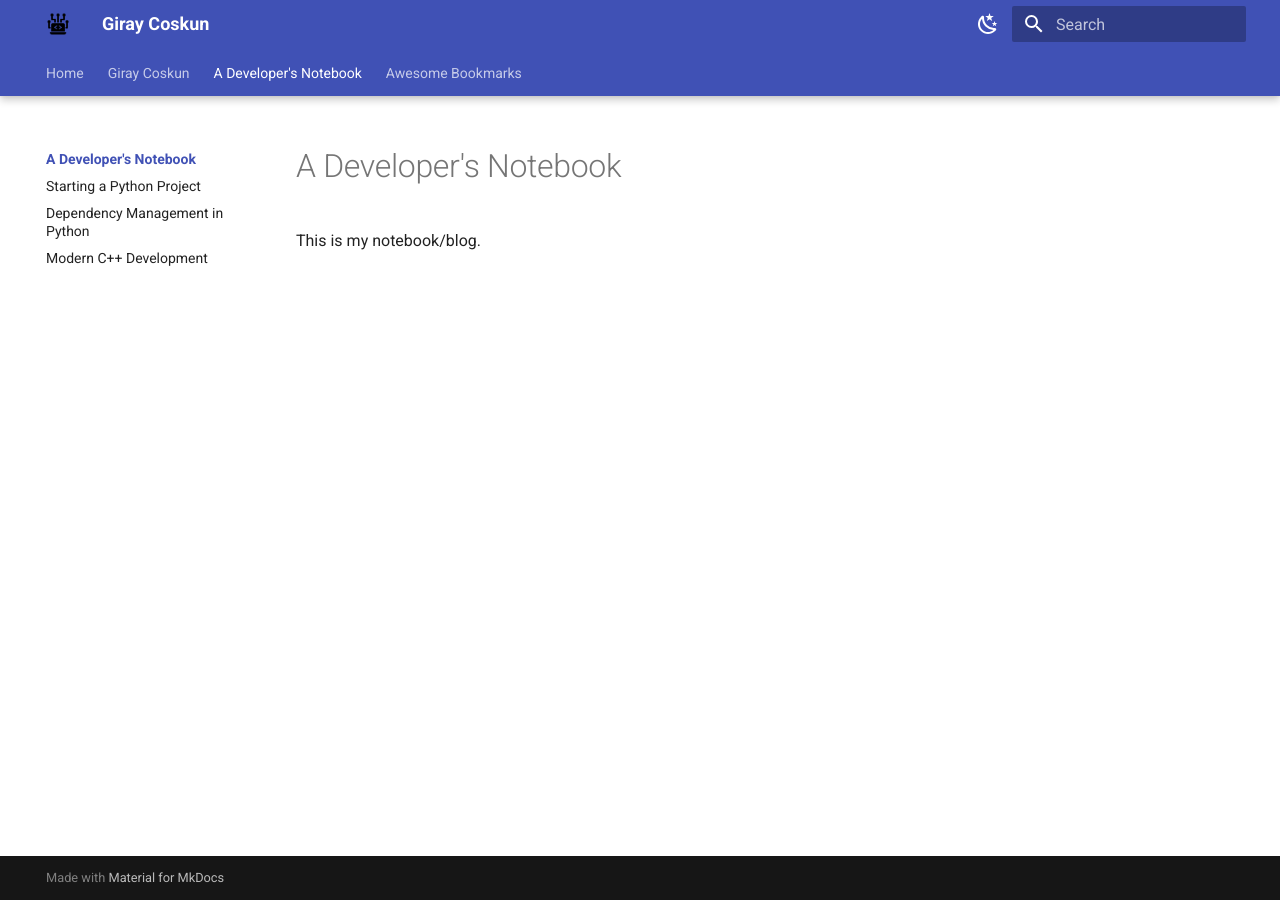
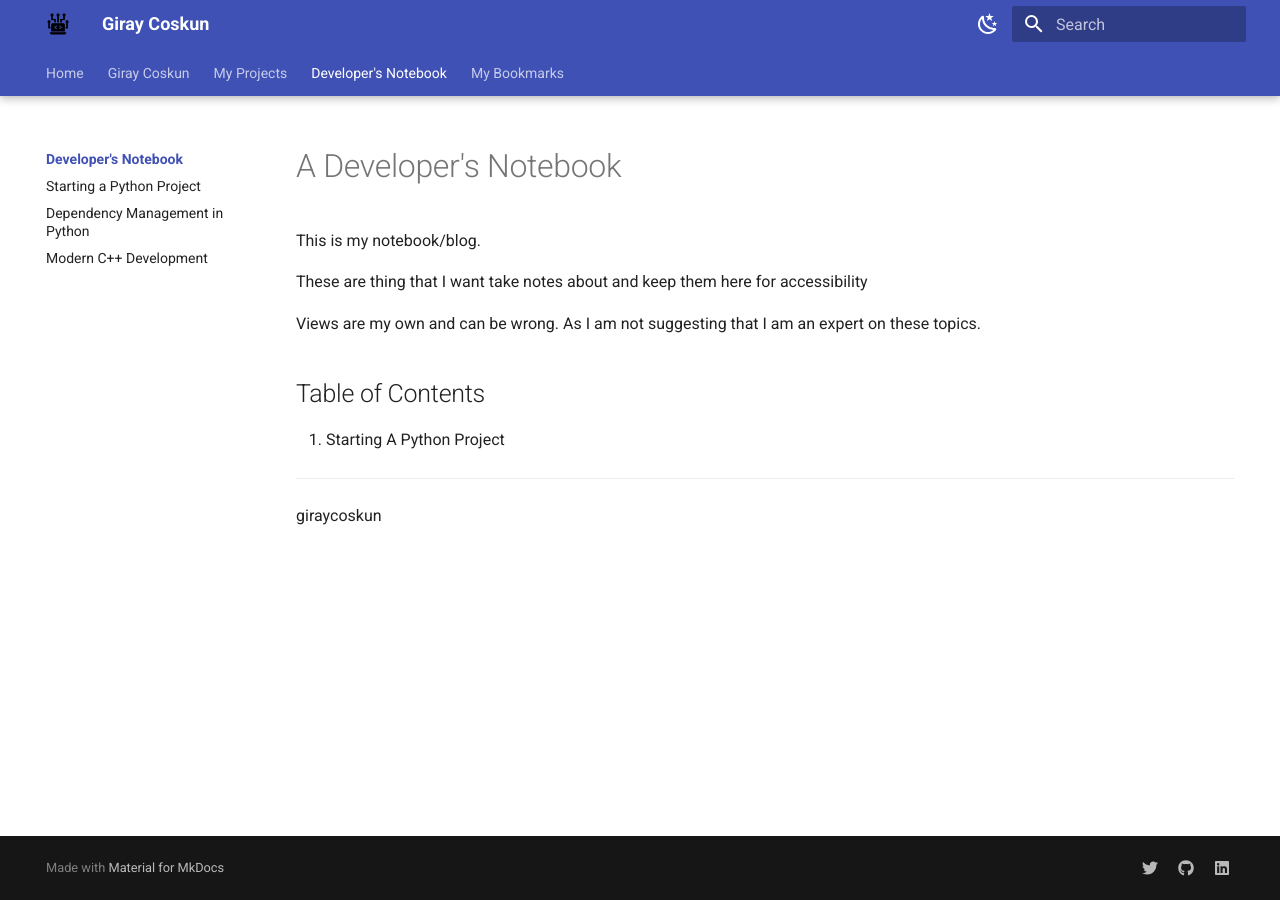
Before and after one commit to giraycoskun/giraycoskun.dev, an MkDocs documentation site: the page built from docs/developers-notebook/index.md, in a window 1280 px wide. Built offline with MkDocs 1.6.1 and Material for MkDocs 9.7.7, drawn with Linux system fonts in a browser that asks for light colours.

Commit message:
updated docs

```diff
--- a/docs/developers-notebook/index.md
+++ b/docs/developers-notebook/index.md
@@ -1,3 +1,20 @@
+---
+hide:
+  - toc
+---
+
 # A Developer's Notebook
 
 This is my notebook/blog.
+
+These are thing that I want take notes about and keep them here for accessibility
+
+Views are my own and can be wrong. As I am not suggesting that I am an expert on these topics.
+
+## Table of Contents
+
+1. Starting A Python Project
+
+---
+
+giraycoskun
--- a/mkdocs.yml
+++ b/mkdocs.yml
@@ -19,6 +19,7 @@ theme:
     - navigation.tabs
     - navigation.tabs.sticky
     - content.code.annotate
+    - toc.follow
 
   palette:
 
@@ -33,6 +34,14 @@ theme:
         icon: material/weather-sunny
         name: Switch to light mode
 
+extra:
+  social:
+    - icon: fontawesome/brands/twitter
+      link: https://twitter.com/giraycoskun
+    - icon: fontawesome/brands/github
+      link: https://github.com/giraycoskun
+    - icon: fontawesome/brands/linkedin
+      link: https://www.linkedin.com/in/giraycoskun/
 
 
 plugins:
@@ -62,17 +71,21 @@ markdown_extensions:
 nav:
   - Home: index.md
   - Giray Coskun:
-    - Intro: home/index.md
+    - home/index.md
     - Education: home/education.md
     - Publications & Projects: home/projects.md
     - Experience: home/experience.md
     - Skills: home/skills.md
     - CV: home/cv.md
-  - A Developer's Notebook:
-    - Intro: developers-notebook/index.md
+  - My Projects:
+    - projects/index.md
+    - Research Projects: projects/research-projects.md
+    - Coursework Projects: projects/course-projects.md
+    - Side Projects: projects/side-projects.md
+  - Developer's Notebook:
+    - developers-notebook/index.md
     - Starting a Python Project: developers-notebook/python-project.md
     - Dependency Management in Python: developers-notebook/dependency-management-python.md
     - Modern C++ Development: developers-notebook/modern-cpp-development.md
-  - Awesome Bookmarks:
-    - Intro: awesome-bookmarks/index.md
+  - My Bookmarks:
     - Python: awesome-bookmarks/python.md
--- a/overrides/home.html
+++ b/overrides/home.html
@@ -49,7 +49,7 @@
         /* Adjust as needed */
         animation:
             typing 2s steps(40, end),
-            blink-caret .50s step-end infinite;
+            blink-caret .70s step-end infinite;
     }
 
 
@@ -94,7 +94,7 @@
                 </div>
             </div>
             <div class="mdx-hero__content main">
-                <p style="border: solid; padding: 20px;">
+                <p style="border: solid; padding: 20px;  border-radius: 5px;">
                     Hi,<br>
 
                     I am a senior student at Sabanci University Computer Science & Engineering with a double major
@@ -108,7 +108,7 @@
     </div>
 </section>
 <script>
-    var messages = ["I'm a Software Engineer", "I'm a Backend Developer", "Follow the white rabbit"];
+    var messages = ["I'm a Software Engineer ", "I'm a Backend Developer ", "Follow the white rabbit "];
     var rank = 0;
 
     // Code for Chrome, Safari and Opera
```
Also changed, not shown: other parts of overrides/home.html (+1 -1 lines), docs/projects/course-projects.md (added, +1 -0 lines), docs/projects/index.md (added, +6 -0 lines), docs/projects/research-projects.md (added, +1 -0 lines), docs/projects/side-projects.md (added, +1 -0 lines), 2 other files.
